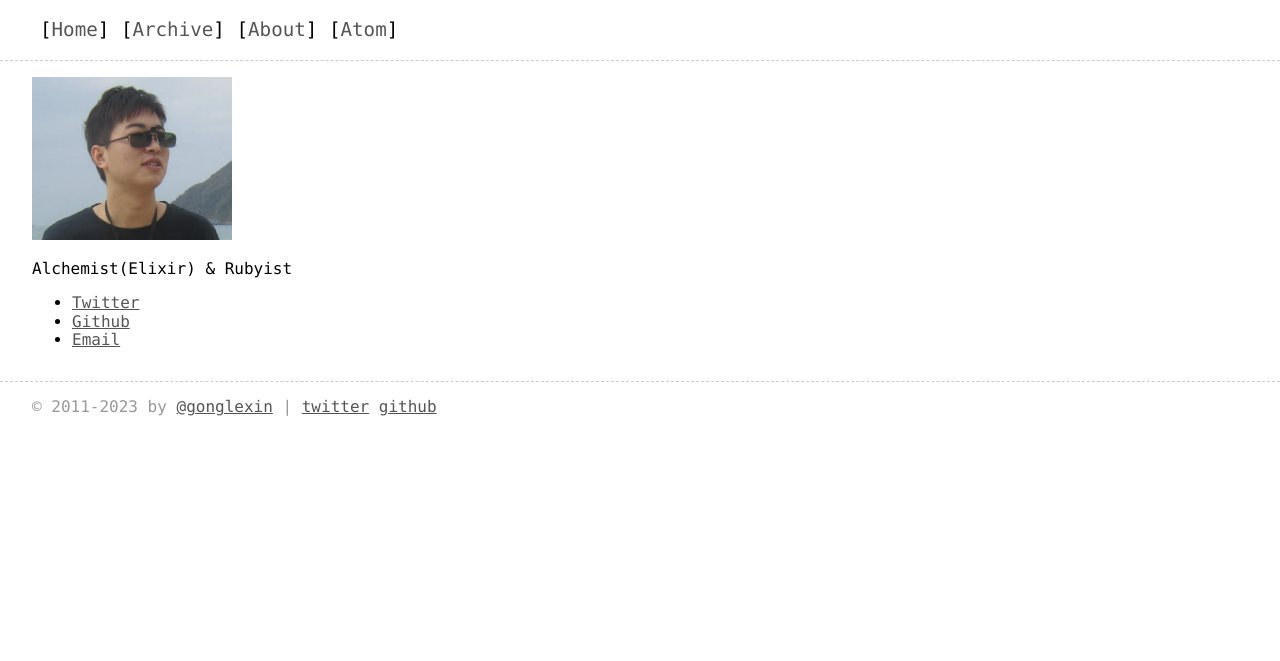
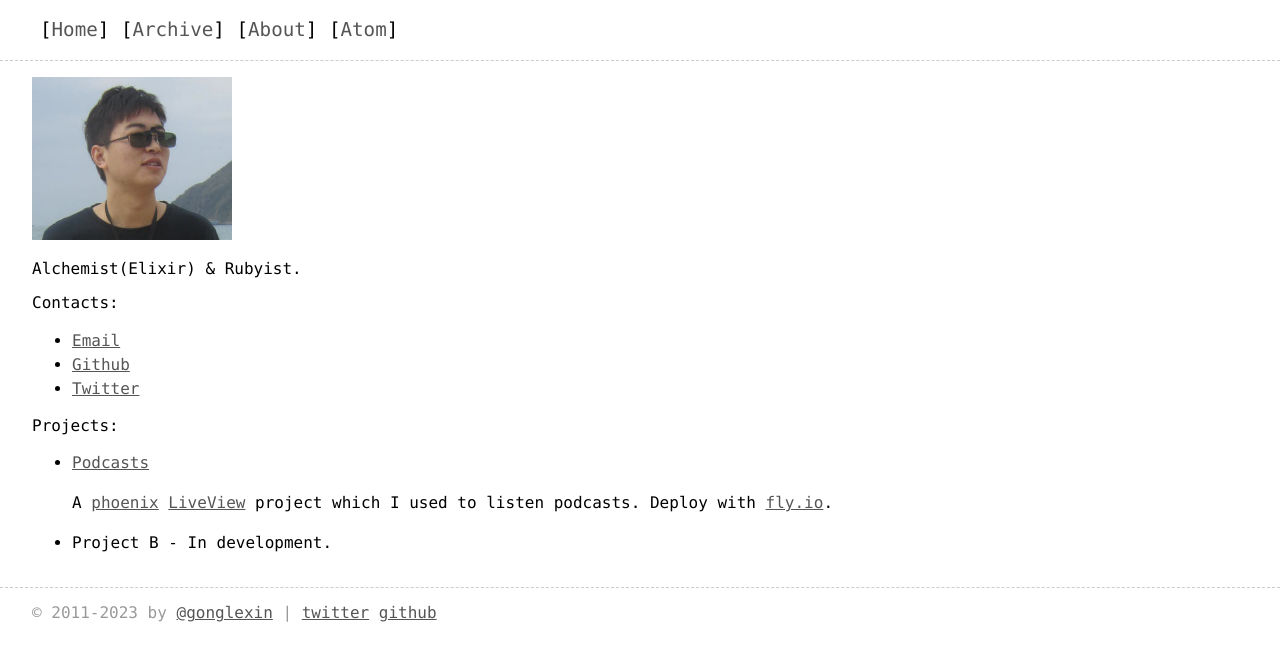
Before and after one commit to gonglexin/gonglexin.github.io, a Jekyll site: the page built from about.html, in a window 1280 px wide. Shown: the top 661 px of the page. Built offline with Jekyll 4.4.1, drawn with Linux system fonts in a browser that asks for light colours.

Commit message:
Add projects section

```diff
--- a/_sass/style.scss
+++ b/_sass/style.scss
@@ -29,6 +29,13 @@ nav {
   border-bottom: 1px dashed #ccc;
 }
 
+#archive {
+  line-height: 1.5rem;
+  a {
+    text-decoration: none;
+  }
+}
+
 article {
   margin-bottom: 40px;
   header > h1 > a {
@@ -50,3 +57,10 @@ footer {
     color: #999;
   }
 }
+
+/* About */
+#about {
+  li {
+    line-height: 1.5rem;
+  }
+}
--- a/about.html
+++ b/about.html
@@ -5,10 +5,24 @@ title: About
 
 <div id="about">
   <img src="/assets/images/me.png" style="width: 200px;" alt="me">
-  <p>Alchemist(Elixir) & Rubyist</p>
+  <p>Alchemist(Elixir) & Rubyist.</p>
+  <p>Contacts:</p>
   <ul>
+    <li><a href="mailto:gonglexin@gmail.com">Email</a></li>
+    <li><a href="https://github.com/gonglexin" target="_blank">Github</a></li>
     <li><a href="https://twitter.com/gonglexin" target="_blank">Twitter</a></li>
-    <li><a href="https://github.com/gonglexin" target="_blank">Github</a></li>
-    <li><a href="mailto:gonglexin@gmail.com">Email</a></li>
+  </ul>
+
+  <p>Projects:</p>
+  <ul>
+    <li>
+      <p><a href="https://podcasts.gonglexin.com" target="_blank">Podcasts</a></p>
+      <p>A <a href="https://www.phoenixframework.org/">phoenix</a> <a
+          href="https://github.com/phoenixframework/phoenix_live_view">LiveView</a> project which I used to listen
+        podcasts. Deploy with <a href="https://fly.io">fly.io</a>.</p>
+    </li>
+    <li>
+      <p>Project B - In development.</p>
+    </li>
   </ul>
 </div>
```
